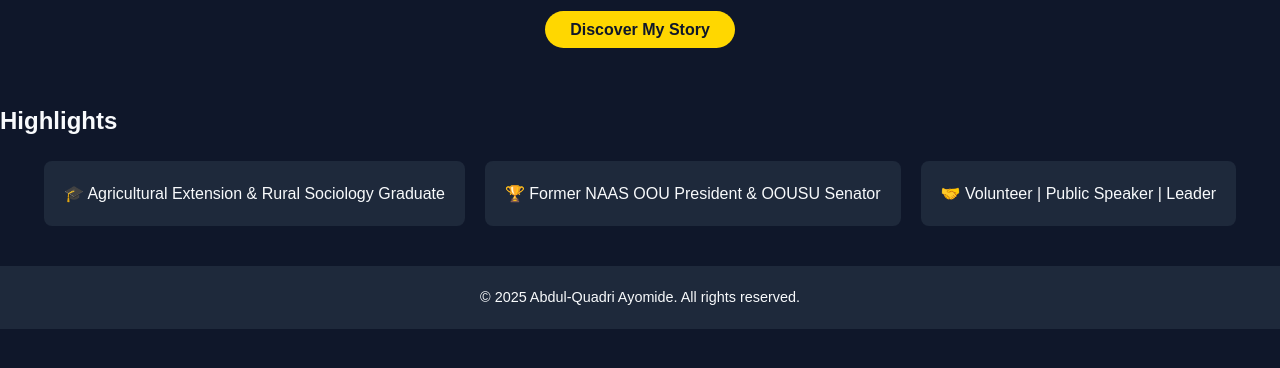
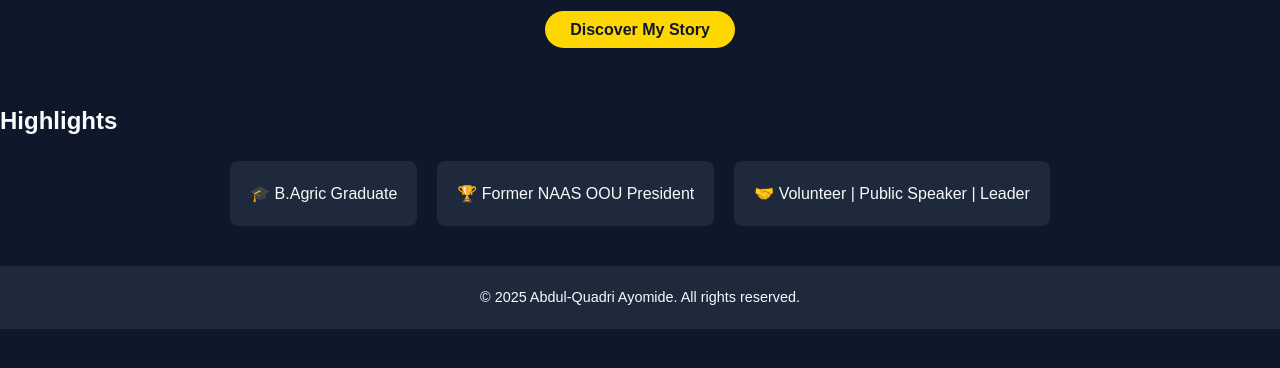
Before and after one commit to MiideOba/Abdul-Quadri2, a plain HTML site: page index.html in a window 1280 px wide. Shown: the part 346-714 px from the top of the page. Drawn offline with Linux system fonts and the light colour scheme.

Commit message:
Update index.html

```diff
--- a/index.html
+++ b/index.html
@@ -22,7 +22,7 @@
 
   <!-- Hero Section -->
   <header class="hero">
-    <img src="images/profile.jpg" alt="Abdul-Quadri Ayomide" class="hero-pic">
+    <img src="profile" alt="Abdul-Quadri Ayomide" class="hero-pic">
     <h1>Abdul-Quadri Ayomide Al-Ameen <br> <span>(MiideOba)</span></h1>
     <h2 class="animated-text"></h2>
     <a href="about.html" class="btn">Discover My Story</a>
@@ -32,8 +32,8 @@
   <section class="highlights">
     <h2>Highlights</h2>
     <div class="cards">
-      <div class="card">🎓 Agricultural Extension & Rural Sociology Graduate</div>
-      <div class="card">🏆 Former NAAS OOU President & OOUSU Senator</div>
+      <div class="card">🎓 B.Agric Graduate</div>
+      <div class="card">🏆 Former NAAS OOU President </div>
       <div class="card">🤝 Volunteer | Public Speaker | Leader</div>
     </div>
   </section>
```
